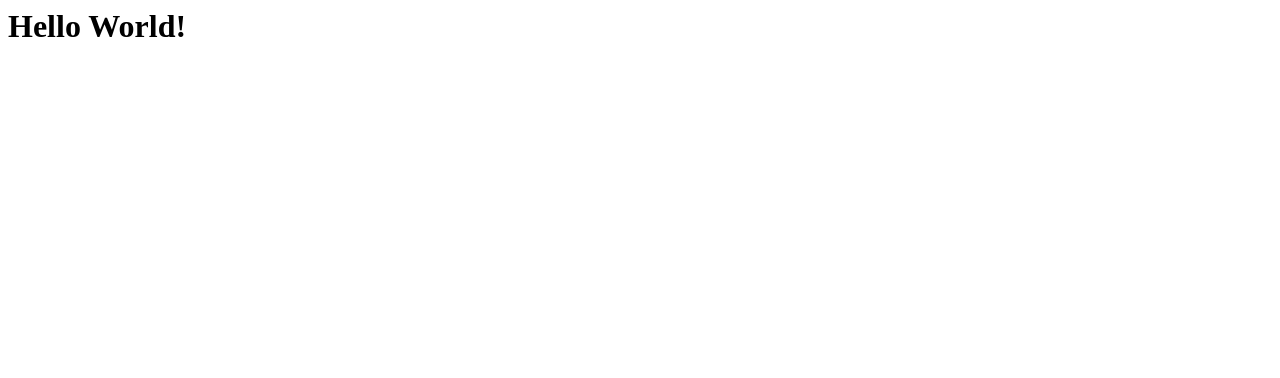
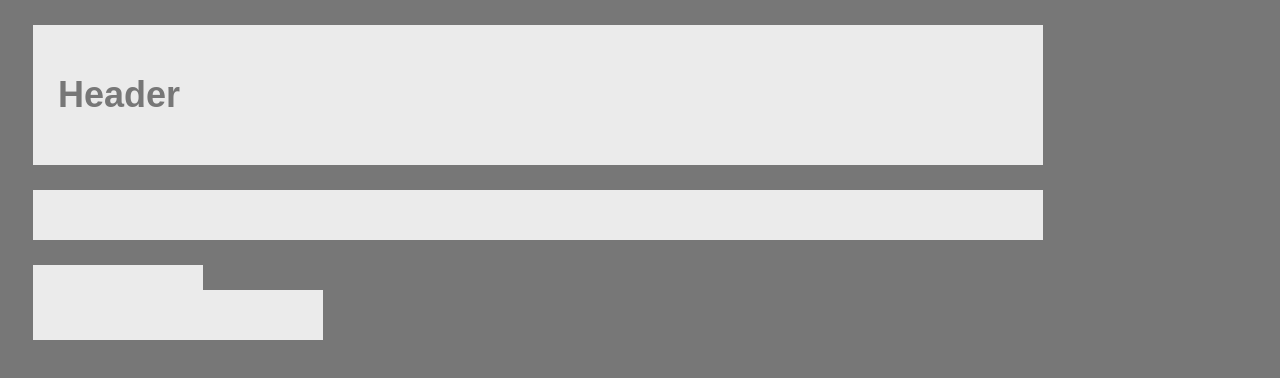
Before and after one commit to reese820/HW-Wireframe, a plain HTML site: page index.html in a window 1280 px wide. Drawn offline with Linux system fonts and the light colour scheme.

Commit message:
Wireframe homework
Homework for the wireframe assignment as they are in this state.

```diff
--- a/index.html
+++ b/index.html
@@ -1,5 +1,35 @@
+<!DOCTYPE html lang="en-us">
 <html>
-    <body>
-        <h1>Hello World!</h1>
-    </body>
+<head>
+    <meta charset="utf-8" />
+    <meta http-equiv="X-UA-Compatible" content="IE=edge">
+    <title>Page Title</title>
+    <meta name="viewport" content="width=device-width, initial-scale=1">
+    <link rel="stylesheet" type="text/css" media="screen" href="style.css" />
+    <script src="main.js"></script>
+</head>
+<body>
+    <header>
+        <h1>Header</h1>
+    </header>
+    <section id="nav">
+
+    </section>
+    <section id="section">
+        <section id="article">
+      </section>
+         <section id="htags">
+         </section>
+    <section id="p">
+
+    </section>
+</section>
+    <section id="aside">
+
+    </section>
+    <footer>
+
+    </footer>
+
+</body>
 </html>
--- a/style.css
+++ b/style.css
@@ -0,0 +1,70 @@
+Body {
+    font-family: 'Arial', 'Helvetica Neue', Helvetica, sans-serif;
+    color: #777;
+    background: #777;
+    width: 960px;
+    font-size: 18px;
+}
+
+Header{
+    display: block;
+    background: #ebebeb;
+    width: 960px;
+    border: 25px;
+    padding: 25px;
+    margin: 25px;
+    font-size: 18px;
+}
+
+#nav {
+    display: block;
+    background: #ebebeb;
+    width: 960px;
+    border: 25px;
+    padding: 25px;
+    margin: 25px;
+    font-size: 18px;
+}
+
+#section {
+    display: block;
+    background: #ebebeb;
+    float: left;
+    width: 240px;
+    border: 25px;
+    padding: 25px;
+    margin: 25px;
+    font-size: 18px;
+}
+
+#aside {
+    display: block;
+    background: #ebebeb;
+    width: 120px;
+    border: 25px;
+    padding: 25px;
+    margin: 25px;
+    font-size: 18px;
+}
+
+#footer {
+    display: block;
+    background: #ebebeb;
+    width: 960px;
+}
+
+#article {
+    display: block;
+    background: #ebebeb;
+}
+
+#htags {
+    display: block;
+    color: #777;
+    background: #ebebeb;
+}
+
+#p {
+    color: #777;
+    background: #ebebeb;
+}
```
